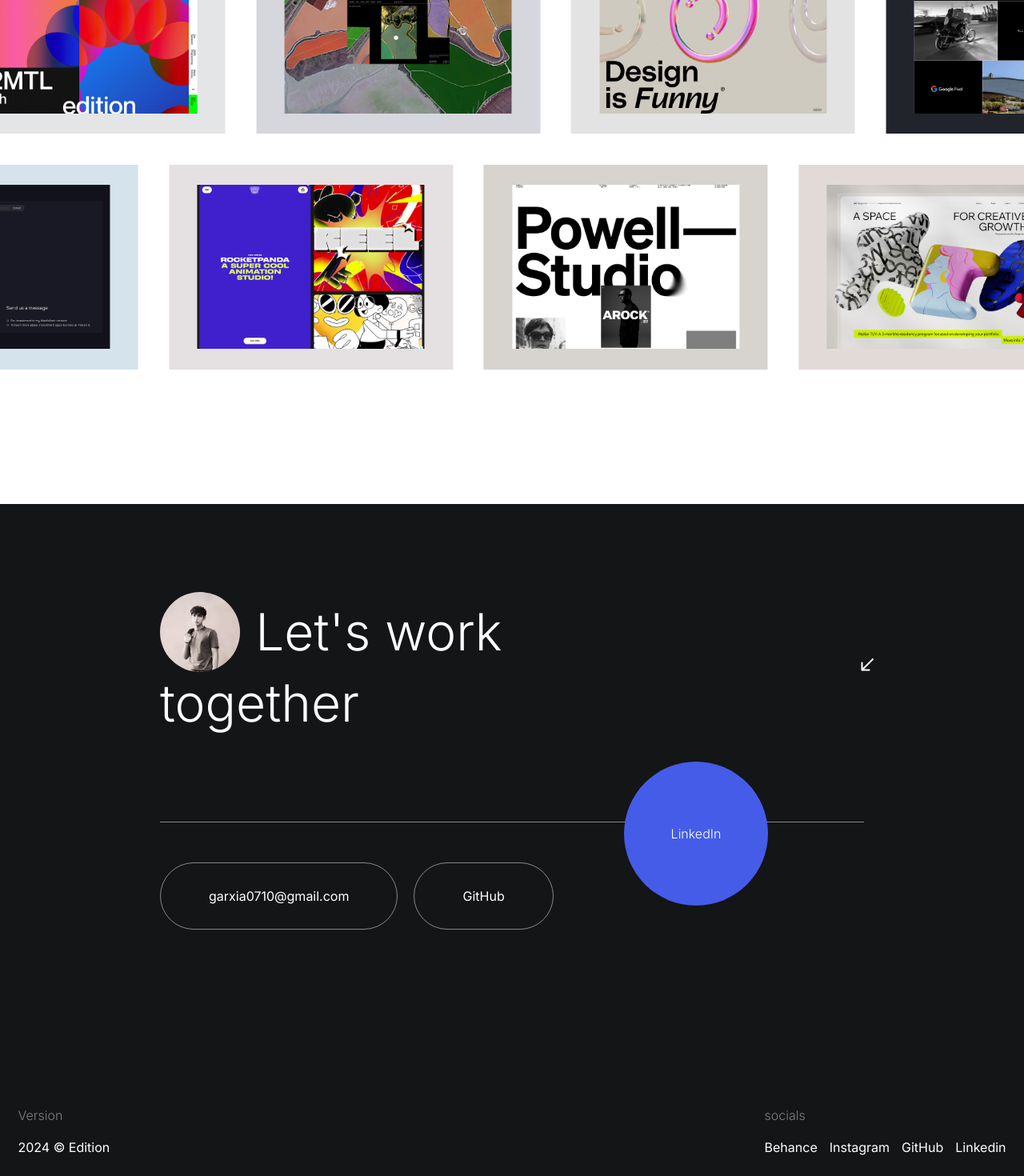
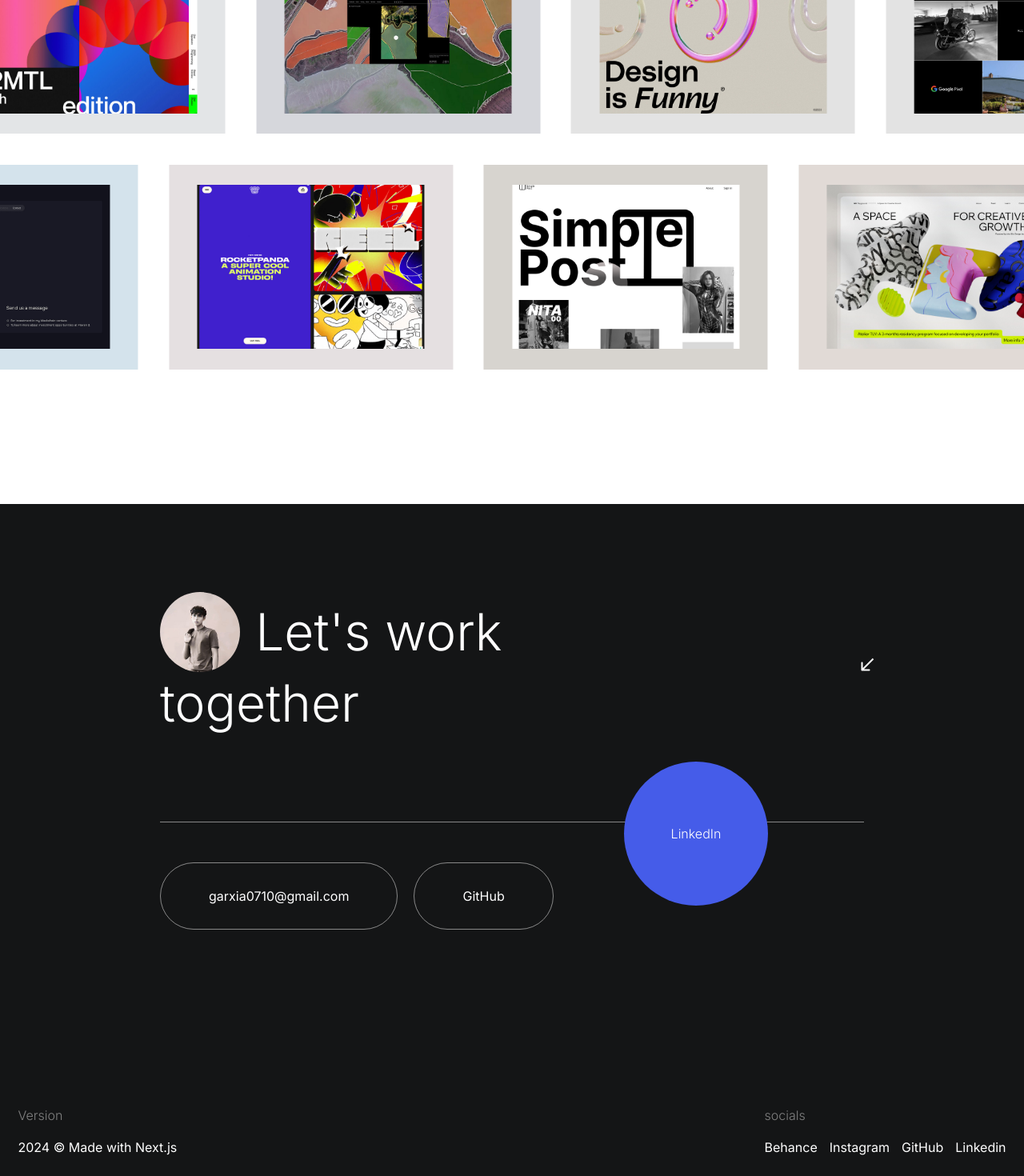
Before and after one commit to davidgarciamunozz/Web-Portfolio, a Next.js app: page / in a window 1280 px wide. Shown: the part 2133-3603 px from the top of the page at 80% size. Built offline with nearby package versions, Linux system fonts and the light colour scheme.

Commit message:
media(SimplePost 🖼️)

```diff
--- a/src/components/Contact/index.jsx
+++ b/src/components/Contact/index.jsx
@@ -51,7 +51,7 @@ export default function index() {
                     <div>
                         <span>
                             <h3>Version</h3>
-                            <p>2024 © Edition</p>
+                            <p>2024 © Made with Next.js</p>
                         </span>
                     </div>
                     <div>
--- a/src/components/SlidingImages/index.jsx
+++ b/src/components/SlidingImages/index.jsx
@@ -17,7 +17,8 @@ const slider1 = [
         src: "funny.jpg"
     },
     {
-        color: "#21242b",
+        // color: "#21242b",
+        color: "#e3e3e3",
         src: "google.jpg"
     }
 ]
@@ -33,7 +34,7 @@ const slider2 = [
     },
     {
         color: "#d7d4cf",
-        src: "powell.jpg"
+        src: "simplePostRefact.png"
     },
     {
         color: "#e1dad6",
```
Also changed, not shown: public/images/simplePostRefact.png (added).
